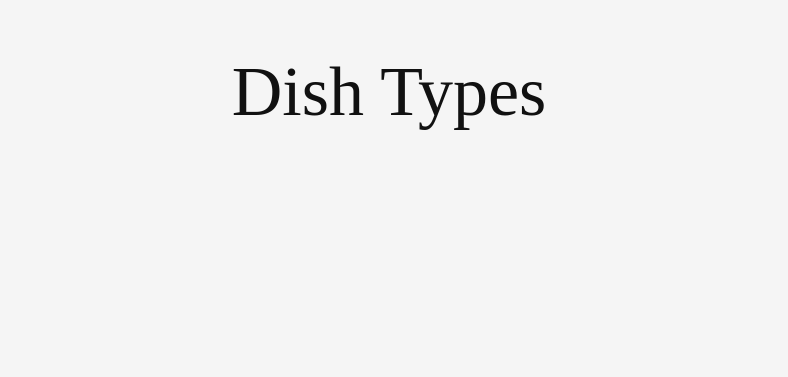
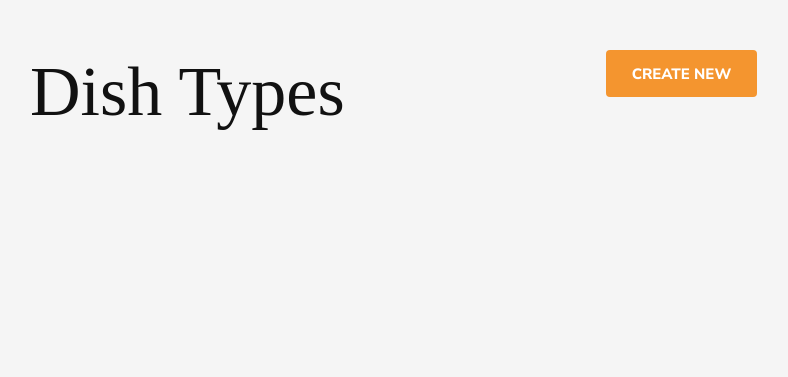
Before and after one commit to alina-boichenko/restaurant_kitchen_service, a Django app: template templates/kitchen/dish_type_list.html in a window 1280 px wide. Shown: the part 43-420 px from the top of the page, without its empty margins (251-1039 px from the left). Run offline with Django 4.2, Linux system fonts and the light colour scheme; the template is opened without the code that fills it, so the values that code supplies are empty; some libraries are stand-ins or nearby versions; some web fonts are replaced.

Commit message:
Added links in templates to CreateViews of Dish, DishType, Cook model

```diff
--- a/templates/kitchen/dish_type_list.html
+++ b/templates/kitchen/dish_type_list.html
@@ -3,7 +3,14 @@
 {% block title %}<title>Dish types</title>{% endblock %}
 
 {% block content %}
-  <h1>Dish Types</h1>
+  <div class="row">
+    <div class="col-lg-8 col-md-8">
+      <h1>Dish Types</h1>
+    </div>
+    <div class="col-lg-4 col-md-4">
+      <a class="site-btn btn btn-success" href="{% url 'kitchen:dish-type-create' %}">Create new</a>
+    </div>
+  </div>
   {% if dish_type_list %}
     {% for dish_type in dish_type_list %}
       <div class="alert alert-success"><a href="{% url 'kitchen:dish-type-detail' pk=dish_type.pk %}">
```
Also changed, not shown: templates/kitchen/cook_list.html (+8 -0 lines), templates/kitchen/dish_list.html (+11 -4 lines).
